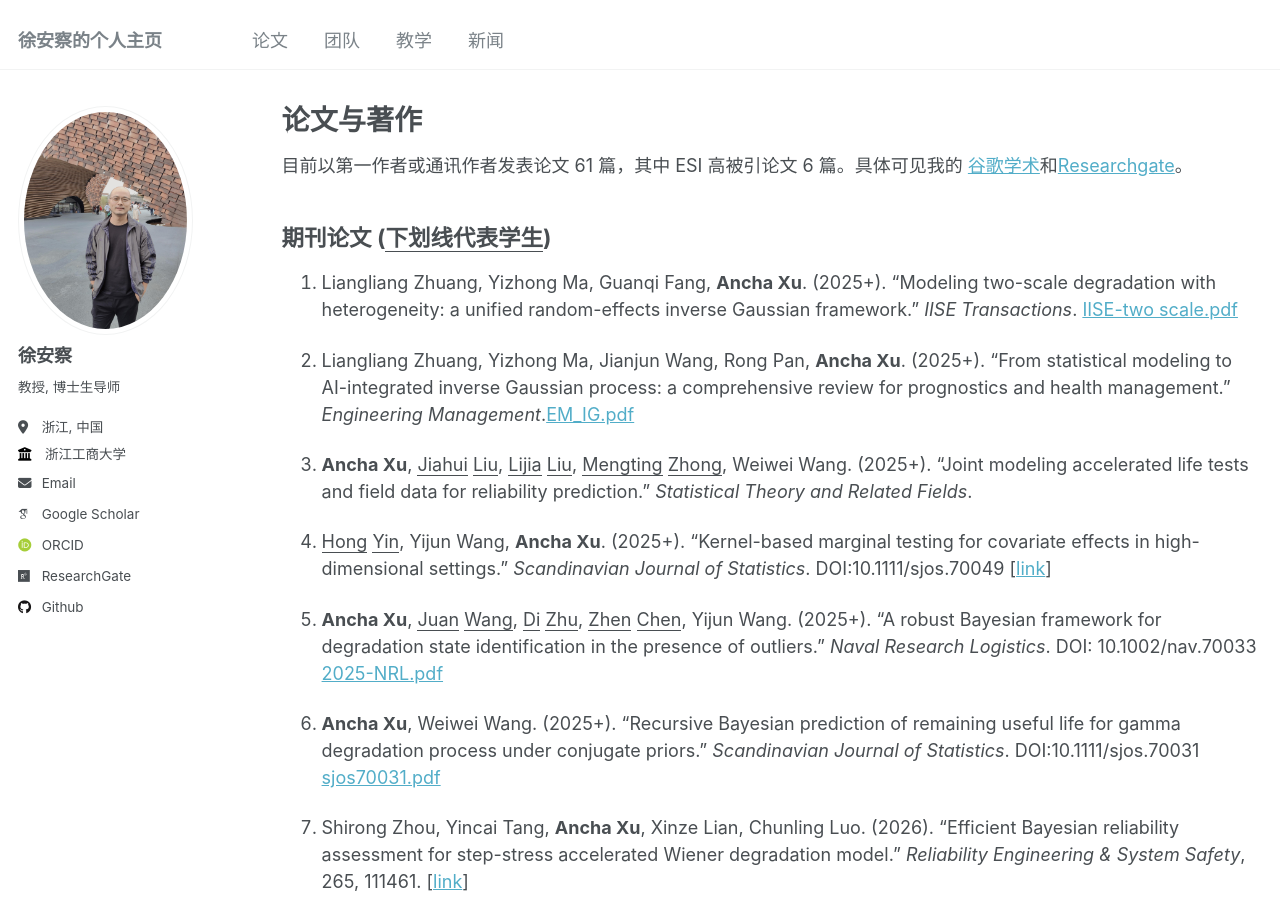
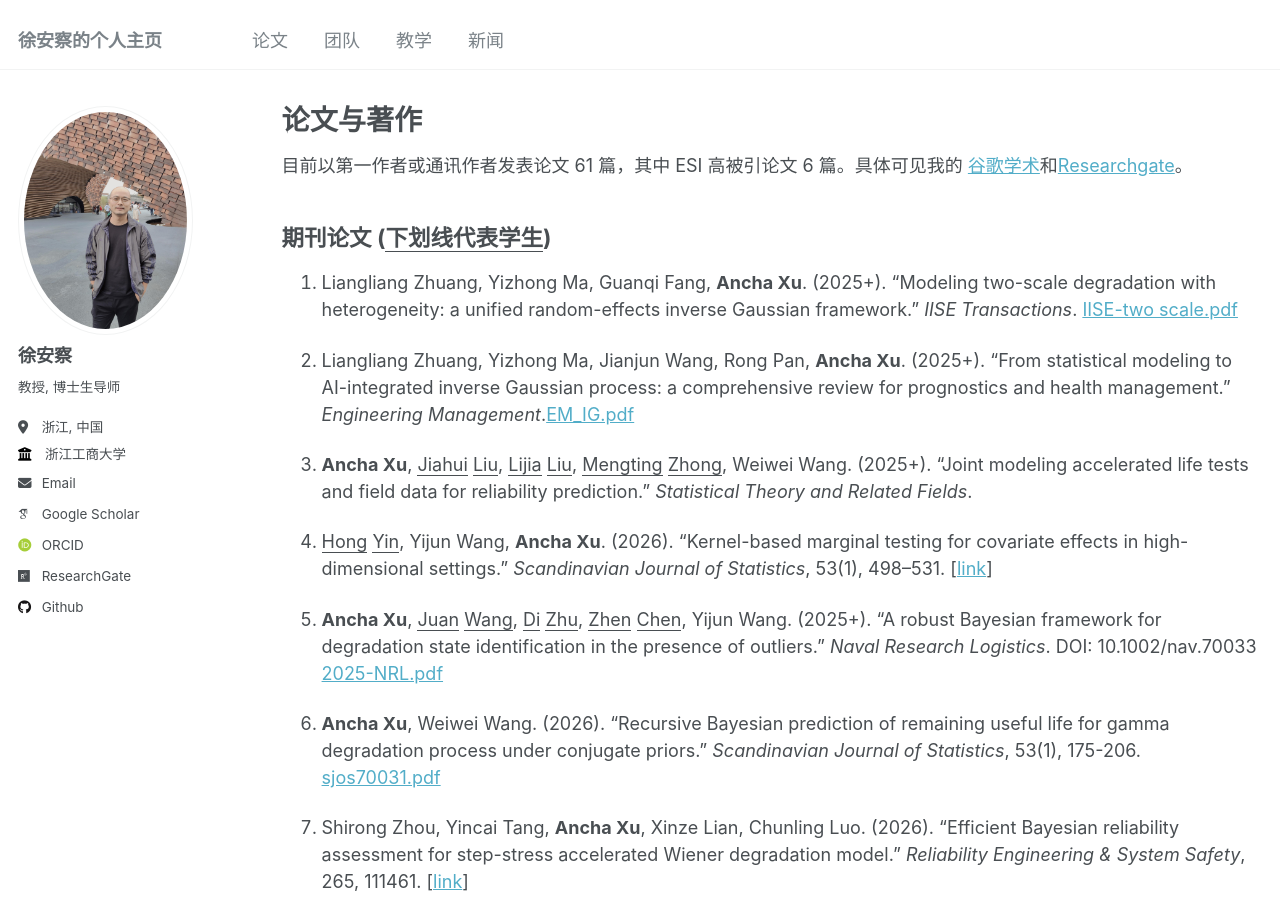
Before and after one commit to XU-ANCHA/XU-ANCHA.github.io, a Jekyll site: the page built from _pages/publications.md, in a window 1280 px wide and 900 px high. Built offline with Jekyll 4.4.1, drawn with Linux system fonts in a browser that asks for light colours; some web fonts are replaced.

Commit message:
Update publications.md

```diff
--- a/_pages/publications.md
+++ b/_pages/publications.md
@@ -15,12 +15,12 @@ author_profile: true
 
 1. **Ancha Xu**, <u>Jiahui</u> <u>Liu</u>, <u>Lijia</u> <u>Liu</u>, <u>Mengting</u> <u>Zhong</u>, Weiwei Wang. (2025+). "Joint modeling accelerated life tests and field data for reliability prediction." *Statistical Theory and Related Fields*.
 
-1. <u>Hong</u> <u>Yin</u>, Yijun Wang, **Ancha Xu**. (2025+). "Kernel-based marginal testing for covariate effects in high-dimensional settings." *Scandinavian Journal of Statistics*. DOI:10.1111/sjos.70049
+1. <u>Hong</u> <u>Yin</u>, Yijun Wang, **Ancha Xu**. (2026). "Kernel-based marginal testing for covariate effects in high-dimensional settings." *Scandinavian Journal of Statistics*, 53(1), 498–531.
     [<a href="https://doi.org/10.1111/sjos.70049">link</a>]
 
 1. **Ancha Xu**, <u>Juan</u> <u>Wang</u>, <u>Di</u> <u>Zhu</u>, <u>Zhen</u> <u>Chen</u>, Yijun Wang. (2025+). "A robust Bayesian framework for degradation state identification in the presence of outliers." *Naval Research Logistics*. DOI: 10.1002/nav.70033  [2025-NRL.pdf](https://github.com/user-attachments/files/23769901/2025-NRL.pdf)
 
-1. **Ancha Xu**, Weiwei Wang. (2025+). "Recursive Bayesian prediction of remaining useful life for gamma degradation process under conjugate priors." *Scandinavian Journal of Statistics*. DOI:10.1111/sjos.70031 [sjos70031.pdf](https://github.com/user-attachments/files/23430360/sjos70031.pdf)
+1. **Ancha Xu**, Weiwei Wang. (2026). "Recursive Bayesian prediction of remaining useful life for gamma degradation process under conjugate priors." *Scandinavian Journal of Statistics*, 53(1), 175-206. [sjos70031.pdf](https://github.com/user-attachments/files/23430360/sjos70031.pdf)
 
 
 1. Shirong Zhou, Yincai Tang, **Ancha Xu**, Xinze Lian, Chunling Luo. (2026). "Efficient Bayesian reliability assessment for step-stress accelerated Wiener degradation model." *Reliability Engineering & System Safety*, 265, 111461. [<a href="https://doi.org/10.1016/j.ress.2025.111461">link</a>]
```
